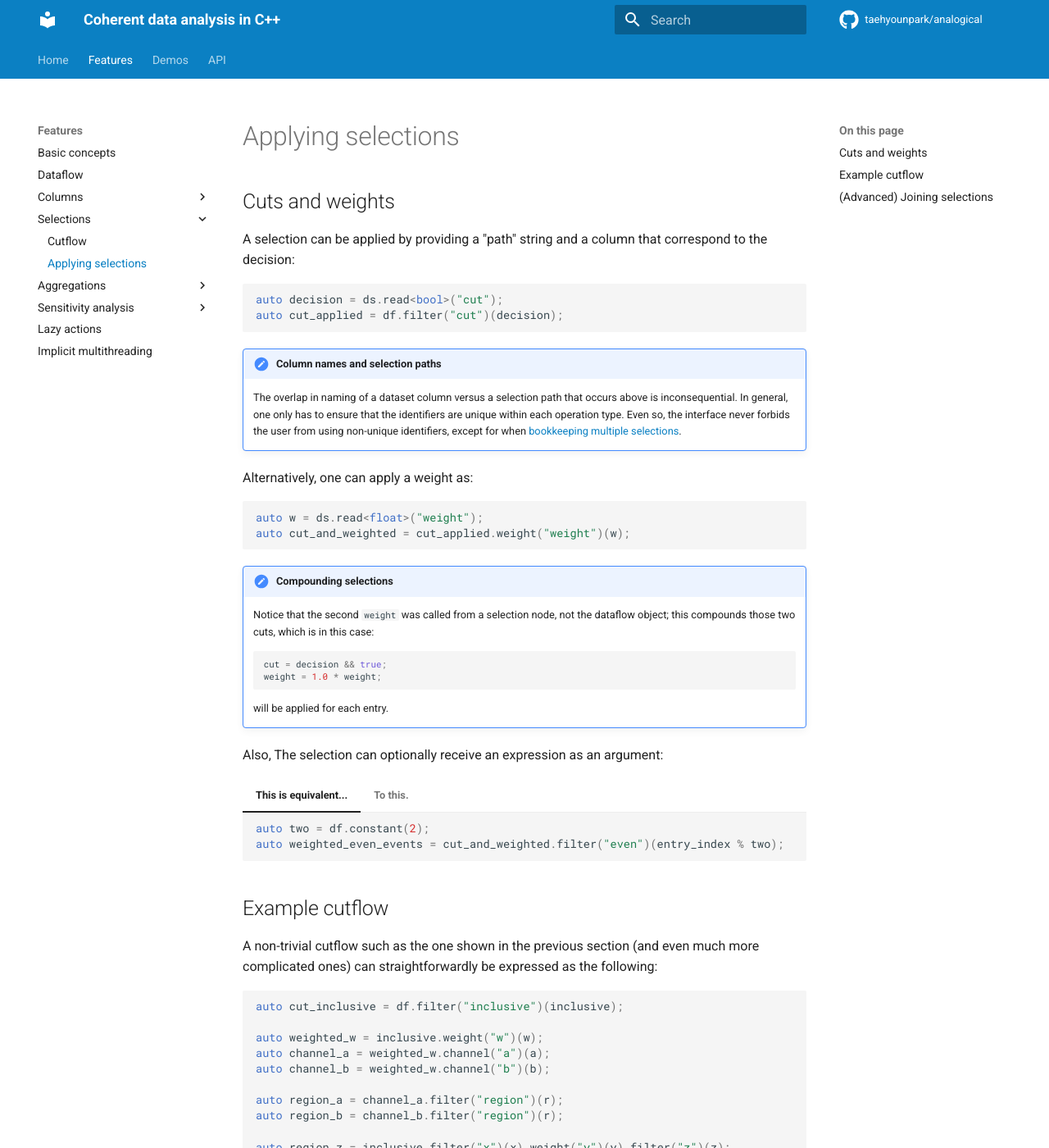
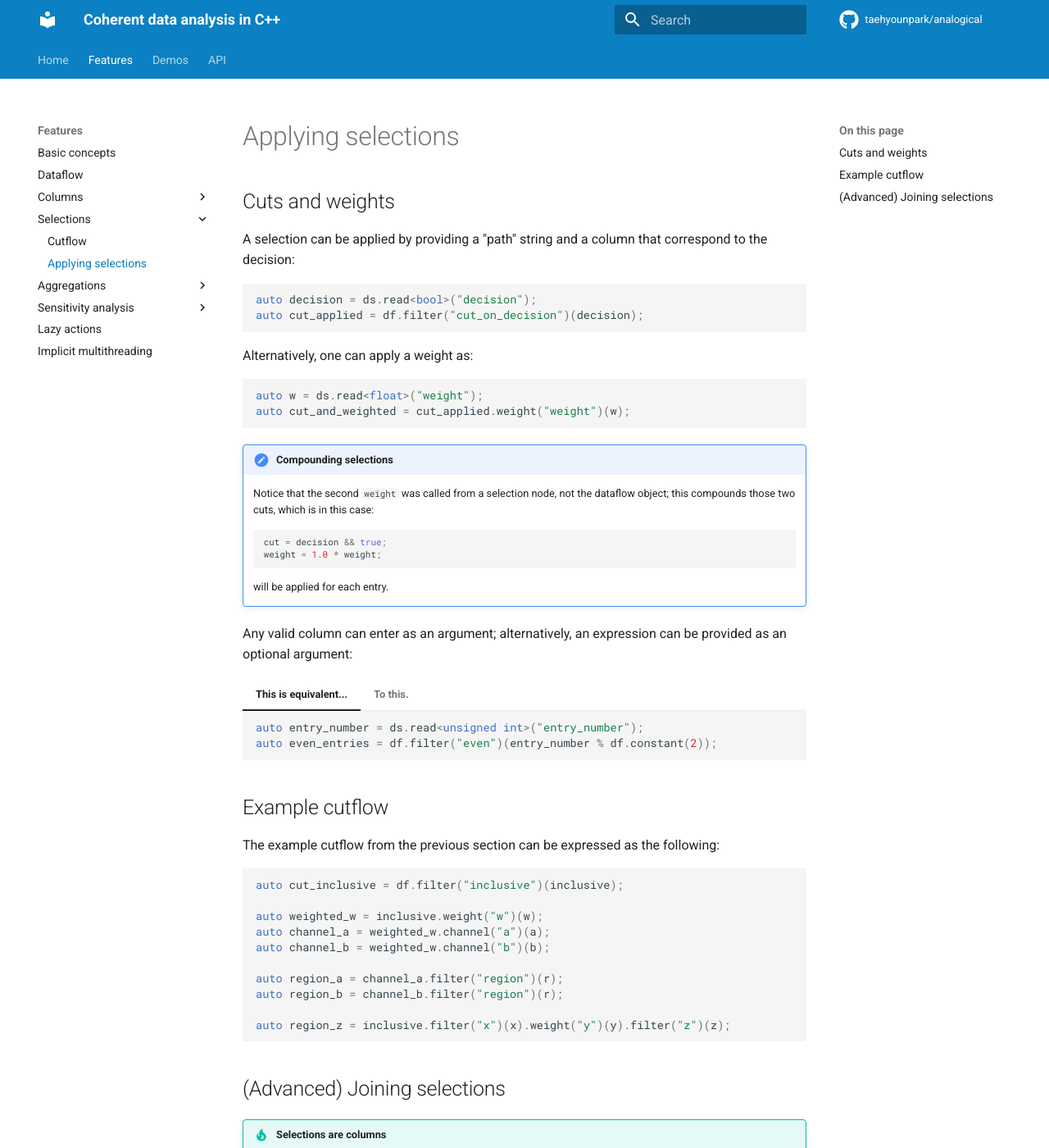
Before and after one commit to taehyounpark/queryosity, an MkDocs documentation site: the page built from docs/features/selection/selection.md, in a window 1280 px wide and 1400 px high. Shown: the whole window at 82% size. Built offline with MkDocs 1.6.1 and Material for MkDocs 9.7.7, drawn with Linux system fonts in a browser that asks for light colours; comment, search, counter and statistics services are not loaded.

````diff
--- a/docs/features/selection/selection.md
+++ b/docs/features/selection/selection.md
@@ -4,13 +4,9 @@
 
 A selection can be applied by providing a "path" string and a column that correspond to the decision:
 ```{ .cpp .annotate }
-auto decision = ds.read<bool>("cut");
-auto cut_applied = df.filter("cut")(decision);
+auto decision = ds.read<bool>("decision");
+auto cut_applied = df.filter("cut_on_decision")(decision);
 ```
-
-!!! note "Column names and selection paths"
-
-    The overlap in naming of a dataset column versus a selection path that occurs above is inconsequential. In general, one only has to ensure that the identifiers are unique within each operation type. Even so, the interface never forbids the user from using non-unique identifiers, except for when [bookkeeping multiple selections](../aggregation/result.md).
 
 Alternatively, one can apply a weight as:
 ```{ .cpp .annotate }
@@ -27,23 +23,23 @@ auto cut_and_weighted = cut_applied.weight("weight")(w);
     ```
     will be applied for each entry.
 
-Also, The selection can optionally receive an expression as an argument:
-
+Any valid column can enter as an argument; alternatively, an expression can be provided as an optional argument:
 === "This is equivalent..."
     ```cpp
-    auto two = df.constant(2);
-    auto weighted_even_events = cut_and_weighted.filter("even")(entry_index % two);
+    auto entry_number = ds.read<unsigned int>("entry_number");
+    auto even_entries = df.filter("even")(entry_number % df.constant(2));
     ```
 === "To this."
     ```cpp
-    auto even_entries = df.filter("even",[](unsigned int index){
-      return index % 2;
+    auto entry_number = ds.read<unsigned int>("entry_number");
+    auto even_entries = df.filter("even",[](unsigned long long number){
+      return number % 2;
       })(entry_index);
     ```
 
 ## Example cutflow
 
-A non-trivial cutflow such as the one shown in the previous section (and even much more complicated ones) can straightforwardly be expressed as the following:
+The example cutflow from the previous section can be expressed as the following:
 ```{ .cpp .annotate }
 
 auto cut_inclusive = df.filter("inclusive")(inclusive);
````
Also changed, not shown: docs/features/aggregation/aggregation.md (+2 -0 lines), docs/features/dataflow/dataflow.md (+8 -8 lines), docs/features/multithread.md (+1 -1 lines), docs/features/selection/cutflow.md (+8 -9 lines), docs/home/design.md (+5 -5 lines), 13 other files.
